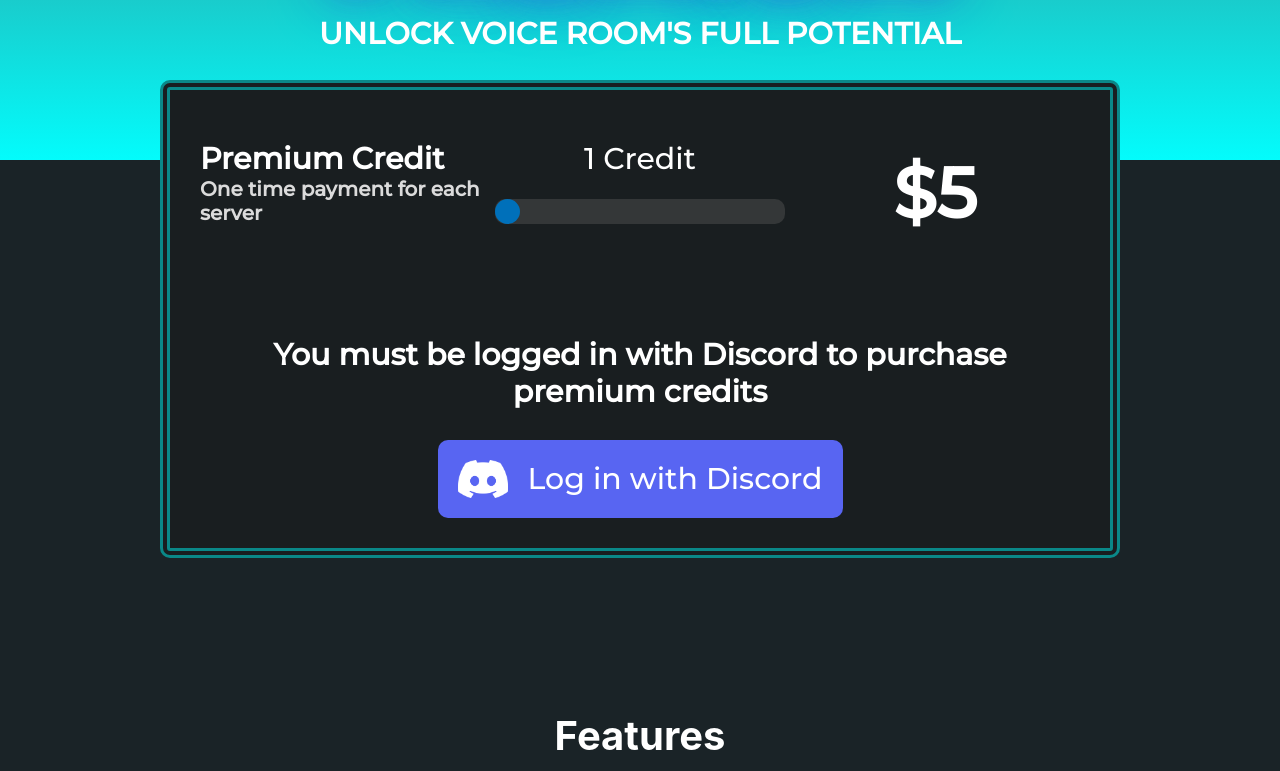
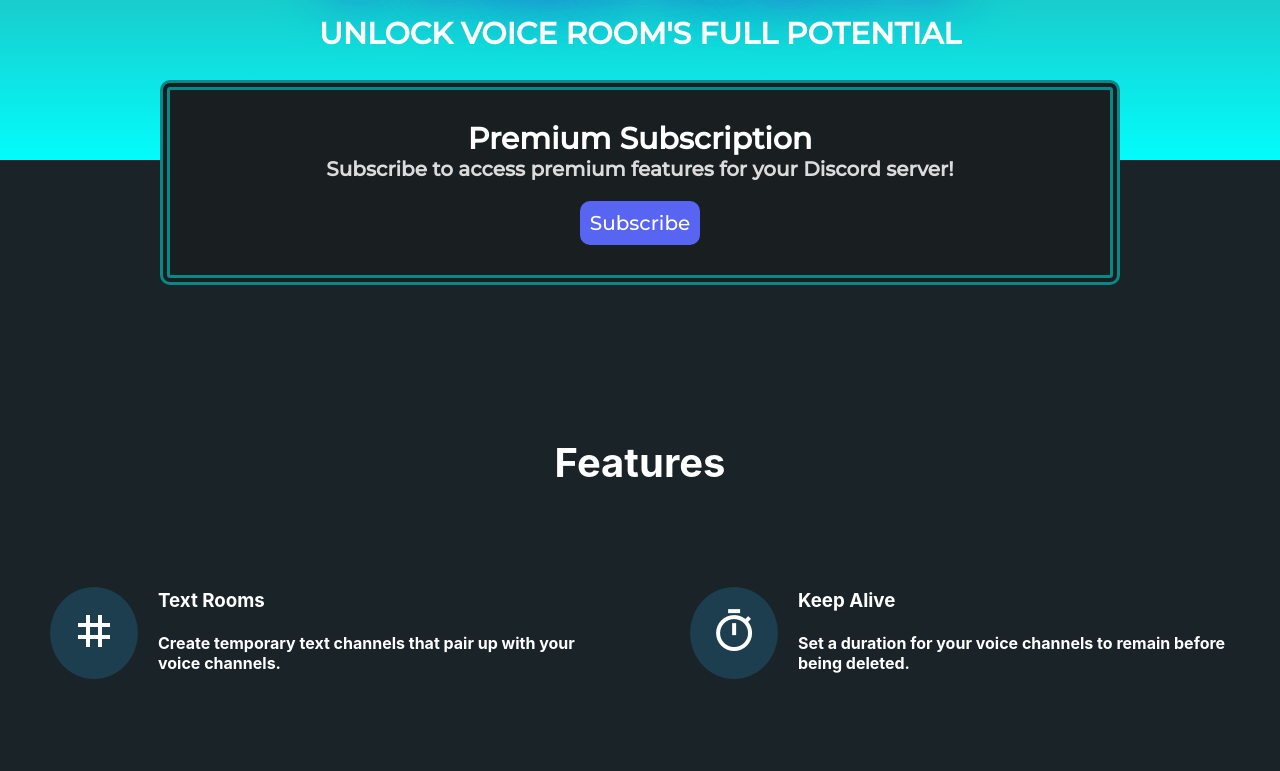
Before and after one commit to okay1204/Voice-Rooms-Site, a React (Create React App) app: page /premium in a window 1280 px wide. Shown: the part 360-1131 px from the top of the page. Built offline with nearby package versions, Linux system fonts and the light colour scheme; what urlencode would draw is missing.

Commit message:
Fix dependencies, change commands, update premium page

```diff
--- a/src/components/footer.js
+++ b/src/components/footer.js
@@ -2,7 +2,6 @@ import '../styles/footer.css'
 
 import WordLogo from '../images/word logo.png'
 import DigitalOcean from './digitalOcean.js';
-import PayPal from './payPal.js';
 
 function Footer() {
     return (
@@ -19,7 +18,6 @@ function Footer() {
 
             <div className='footer-promos'>
                 <DigitalOcean />
-                <PayPal />
             </div>
         </footer>
     )
--- a/src/components/payPal.js
+++ /dev/null
@@ -1,20 +0,0 @@
-function PayPal() {
-
-    return (
-        <table border="0" cellpadding="10" cellspacing="0" align="center">
-            <tr>
-                <td align="center" />
-            </tr>
-            <tr>
-                <td align="center">
-                    {/* eslint-disable-next-line */}
-                    <a href="https://www.paypal.com/c2/webapps/mpp/paypal-popup?locale.x=en_C2" title="Secured by PayPal" onclick="javascript:window.open('https://www.paypal.com/c2/webapps/mpp/paypal-popup?locale.x=en_C2','WIPaypal','toolbar=no, location=no, directories=no, status=no, menubar=no, scrollbars=yes, resizable=yes, width=1060, height=700'); return false;">
-                        <img src="https://www.paypalobjects.com/digitalassets/c/website/marketing/apac/C2/logos-buttons/optimize/logo-center-other-options-blue-secured-pp.png" border="0" alt="Secured by PayPal" />
-                    </a>
-                </td>
-            </tr>
-        </table>
-    )
-}
-
-export default PayPal;
--- a/src/pages/commands.js
+++ b/src/pages/commands.js
@@ -6,32 +6,28 @@ import CommandBox from '../components/commandBox.js'
 
 const COMMANDS = {
     'info': {
-        'tutorial': 'Gives step by step instructions on how to set up the bot.',
-        'help': 'Displays a listing of available commands.',
-        'about': 'Displays general information about the bot.',
-        'promo': 'Provides info on other creations that I\'ve made.',
-        'invite': 'Gives an invite link to add the bot.',
-        'news': 'Latest news on the bot whether it be updates, announcements, or tokens of gratitude.',
-        'website': 'Sends a link to Voice Room\'s website.'
+        'help': 'Displays a setup tutorial, and a list of commands with their descriptions.',
+        'news': 'Latest news from the Voice Rooms developer',
+        'about': 'Learn more about the bot and its features.',
+        'promo': 'Learn more about the developer behind Voice Rooms.',
+        'website': 'Provides a link to Voice Room\'s website.',
+        'invite': 'Provides an invite link to add the bot.',
+        'support': 'Provides an invite link to the Voice Room support server.'
     },
     'settings': {
-        'status': 'Checks if all channels and permissions are set up correctly. If all three have a check mark, you\'re good to go.',
-        'create channel/category': 'Creates a voice channel to create rooms, or a category to put rooms in.',
-        'giveperms on/off': 'Toggles whether or not room owners should have manage channel permissions on their room or not.',
-        'ignorebots on/off': 'Toggles whethere or not bots will be ignored when deciding to delete voice rooms.',
-        'defaultname name': "Sets the default name of a room when it is created. Any occurrence of {name} and {nick} will be replaced with the member's username or server nickname, respectively.",
-        'userlimit newlimit': 'Sets default user limit of created voice rooms.',
-        '💎 create textcategory': 'Creates another category where text channels for voice rooms are created.',
-        '💎 keepalive 0m 0s': 'Sets the duration that channels will live after all members have left before deleting.',
-        '💎 restrictedroles add/remove role': 'Adds or removes roles from the list of restricted roles that cannot create voice rooms.',
-        '💎 restrictedroles list': 'Lists all restricted roles.'
+        'create channel': 'Creates a voice channel for creating new voice rooms within a hall.',
+        'create category': 'Creates a category to put voice rooms in for a hall.',
+        '💎 create textcategory': 'Creates a category to put voice rooms in.',
+        'halls status': 'Checks if a hall is set up correctly.',
+        'halls create': "Creates a new hall.",
+        'halls delete': 'Deletes a hall.',
+        'halls rename': 'Renames a hall.',
+        'halls list': 'Lists all halls.',
+        'halls settings': 'View and adjust hall settings.',
     },
     'premium': {
-        'premium check': 'Checks if the server has premium or not.',
-        'premium credits': 'Checks how many premium credits you own.',
-        'premium grant': 'Uses a premium credit to boost the server to premium! Does not consume your credit.',
-        'premium revoke': 'Revokes premium from the server and frees up a credit that you own.',
-        'premium purchase': 'Gives a link where you can purchase premium credits.'
+        'premium check': 'Checks if this server has premium.',
+        'premium purchase': 'Provides a button to purchase premium.'
     }
 }
 
--- a/src/pages/premium.js
+++ b/src/pages/premium.js
@@ -1,119 +1,16 @@
 import React from 'react'
-import { useCookies } from 'react-cookie'
 import { Helmet } from 'react-helmet'
-import { Redirect } from 'react-router-dom'
 import FeatureBox from '../components/featureBox.js'
-import constants from '../constants'
 import CheckWithArrows from '../images/check with arrows.png'
-import DiscordLogo from '../images/discord logo white.png'
 import Hashtag from '../images/hashtag.png'
-import LoadingWheel from '../images/loading wheel.gif'
 import Lock from '../images/lock.png'
 import Timer from '../images/timer.png'
 import '../styles/premium.css'
 
-const { discord_auth_url } = constants
-
 function Premium(props) {
-
-    const [cookies] = useCookies(['discord_prompt'])
-
-    const credit_cost = '5.00'
-
-    const paypal_client_id = process.env.NODE_ENV === 'development' ? 'AWiiB-0YMKU75CURJJVmpP41WAd4Akc5GgZ3G7ZPunumFGoCO60f0RC83JFJE6R7ngfBfylFYpVaChuy' : 'AY0Whw-7DWlhKjGt5DTHYyMViTDhy5ATHFeBevkx6Wjb29g2oh_ATjkBFN0ERfSQZwZ7ZI9u5X3_CMTJ'
-
-    const [redirect, setRedirect] = React.useState(null)
-    const [quantity, setQuantity] = React.useState(1)
-
-    const total_cost = (parseFloat(credit_cost) * quantity) + '.00'
-
-    let purchase_element = null
-
-    switch (props.discord_user) {
-        case undefined:
-            purchase_element = <img className='purchase-loading-wheel' src={LoadingWheel} alt='Loading'/>
-            break
-
-        case null:
-            purchase_element = (
-                <div className='purchase-discord-login'>
-                    <h3 className='purchase-discord-title'>You must be logged in with Discord to purchase premium credits</h3>
-                    <a className='purchase-discord-login-button' href={discord_auth_url(cookies.discord_prompt)}>
-                        <img src={DiscordLogo} className='purchase-discord-logo' alt='Log in with discord'/>
-                        Log in with Discord
-                    </a>
-                </div>
-            )
-            break
-
-        default:
-            purchase_element = (
-                <div className='paypal-buttons'>
-                    <p className='temporarily-down'>Temporarily down :( <br /> Contact okay__ from the <a href='https://discord.gg/HTMKMhC' target='_blank' rel='noreferrer'>support server</a> if interested</p>
-                    {/* <PayPalButton
-                        amount='5.00'
-                        currency='USD'
-                        shippingPreference='NO_SHIPPING'
-                        options={{
-                            clientId: paypal_client_id
-                            // 'disable-funding': 'credit,card'
-                        }}
-                        style={{
-                            color: 'blue'
-                        }}
-                        custom_id='yes'
-                        createOrder={(data, actions) => (
-                            actions.order.create({
-                                intent: 'CAPTURE',
-                                purchase_units: [
-                                    {
-                                        amount: {
-                                            currency_code: 'USD',
-                                            value: total_cost,
-                                            breakdown: {
-                                                item_total: {
-                                                    currency_code: 'USD',
-                                                    value: total_cost
-                                                }
-                                            }
-                                        },
-                                        description: 'Voice Rooms premium credits to access premium features.',
-                                        soft_descriptor: 'PREMIUM CREDIT',
-                                        items: [
-                                            {
-                                                name: 'Premium Credit',
-                                                unit_amount: {
-                                                    currency_code: 'USD',
-                                                    value: credit_cost
-                                                },
-                                                quantity: String(quantity),
-                                                description: 'Voice Romms premium credit to access premium features.'
-                                            }
-                                        ],
-                                        custom_id: props.discord_user.id
-                                    }
-                                ],
-                                application_context: {
-                                    'brand_name': 'Voice Rooms',
-                                    'shipping_preference': 'NO_SHIPPING'
-                                }
-                            })
-                        )}
-                        onApprove={(data, actions) => {
-
-                            // redirect to thank you page afterwards
-                            setRedirect(`/premium/thanks?order_id=${data.orderID}`)
-                        }}
-                    /> */}
-                </div>
-            )
-            break
-    }
 
     return (
         <main id='premium-body' className='body'>
-
-            {redirect && <Redirect to={redirect} />}
 
             <Helmet>
                 <title>Voice Rooms • Premium</title>
@@ -125,21 +22,11 @@ function Premium(props) {
             </div>
 
             <div className='purchase-section'>
-                <div className='purchase-top'>
-                    <div className='purchase-title-wrapper'>
-                        <h1 className='purchase-title'>Premium Credit</h1>
-                        <h2 className='purchase-subtitle'>One time payment for each server</h2>
-                    </div>
-                    <div className='purchase-quantity-wrapper'>
-                        <span className='quantity-display'>{quantity} Credit{quantity !== 1 && 's'}</span>
-                        <input className="purchase-quantity-slider" type="range" min="1" max="10" defaultValue={quantity} onChange={(e) => {setQuantity(parseInt(e.target.value))}}/>
-                    </div>
-                    <h3 className='purchase-pricing'>${quantity * parseFloat(credit_cost)}</h3>
-                </div>
-                <div className='purchase-bottom'>
-                    {purchase_element}
-                </div>
-
+                <h1 className='purchase-title'>Premium Subscription</h1>
+                <h2 className='purchase-subtitle'>Subscribe to access premium features for your Discord server!</h2>
+                <a className='purchase-button-wrapper' href={process.env.REACT_APP_DISCORD_PREMIUM_URL} target='_blank' rel='noreferrer'>
+                    <button className='purchase-button'>Subscribe</button>
+                </a>
             </div>
 
             <h4 className='premium-features-header'>Features</h4>
@@ -147,28 +34,42 @@ function Premium(props) {
             <div className='features-list'>
                 <FeatureBox
                     title='Text Rooms'
-                    desc='Create temporary text channels that pair up with your voice channels'
+                    desc='Create temporary text channels that pair up with your voice channels.'
                     image_src={Hashtag}
                     alt='Text icon'
                 />
 
                 <FeatureBox
                     title='Keep Alive'
-                    desc='Set a duration of time for your voice channels to remain before being deleted'
+                    desc='Set a duration for your voice channels to remain before being deleted.'
                     image_src={Timer}
                     alt='Timer icon'
                 />
 
                 <FeatureBox
-                    title='Restricted Roles'
-                    desc='Control which roles are not allowed to create voice rooms'
+                    title='Room Numbers'
+                    desc='Put an incrementing number in your voice room name. Ex. Room 1, Room 2, etc.'
+                    image_src={Lock}
+                    alt='Lock icon'
+                />
+
+                <FeatureBox
+                    title='Activity Update'
+                    desc='Have voice rooms automatically update their name to include member activity.'
+                    image_src={Lock}
+                    alt='Lock icon'
+                />
+
+                <FeatureBox
+                    title='More Halls'
+                    desc='Have up to 10 halls in your server for even more customization.'
                     image_src={Lock}
                     alt='Lock icon'
                 />
 
                 <FeatureBox
                     title='More to Come!'
-                    desc='This is only the start, more features are planned to be added to premium! Feel free to reach out in our support server for any suggestions!'
+                    desc='More features are planned for premium. Feel free to reach out in our support server for any suggestions!'
                     image_src={CheckWithArrows}
                     alt='Lock icon'
                 />
--- a/src/styles/premium.css
+++ b/src/styles/premium.css
@@ -50,24 +50,13 @@
     border-radius: 10px;
     border: 10px rgb(10, 136, 136) double;
     background-color: #191e20;
-}
-
-.purchase-top {
-    display: grid;
-    grid-template-columns: 33% 33% 33%;
-
-    justify-content: space-between;
-    width: 100%;
-}
-
-.purchase-title-wrapper {
     color: white;
-    text-align: left;
 }
 
 .purchase-title {
     font-size: 30px;
     margin-bottom: 0;
+    margin: 0 auto;
     font-family: Montserrat, sans-serif;
 }
 
@@ -75,100 +64,35 @@
     color: rgb(219, 219, 219);
     margin-top: 0;
     font-family: Montserrat, sans-serif;
+    margin: 0 auto;
     font-size: 20px;
 }
 
-.purchase-quantity-wrapper {
-    display: flex;
-    flex-direction: column;
-    align-items: center;
+.purchase-button-wrapper {
+    margin: 0 auto;
+    margin-top: 20px;
+    text-decoration: none;
 }
 
-.purchase-quantity-slider {
-    width: 100%;
-    appearance: none;
-    height: 25px;
-    background: #343738;
-    border-radius: 10px;
-    outline: none;
-    transition: opacity .2s;
-}
-
-.quantity-display {
-    color: white;
-    font-family: Montserrat, sans-serif;
-    font-size: 30px;
-    margin: 20px 0;
-}
-
-.purchase-quantity-slider::-webkit-slider-thumb {
-    appearance: none;
-    width: 25px;
-    height: 25px;
-    background: #0070ba;
-    cursor: pointer;
-    border-radius: 50%;
-    transition: transform ease-out 100ms;
-}
-
-.purchase-quantity-slider::-webkit-slider-thumb:hover {
-    transform: scale(1.5, 1.5);
-    box-shadow: 0 0 10px 10px #609aad;
-}
-
-.purchase-bottom {
-    width: 100%;
-}
-
-.paypal-buttons {
-    width: 100%;
-    margin: 0 auto;
-}
-
-.purchase-pricing {
-    color: white;
-    font-family: Montserrat, sans-serif;
-    font-size: 70px;
-    text-transform: uppercase;
-    margin-top: 30px;
-}
-
-.purchase-discord-title {
-    color: white;
-    font-family: Montserrat, sans-serif;
-    font-size: 30px;
-}
-
-.purchase-discord-login-button {
+.purchase-button {
     background-color: #5865F2;
     border: none;
     display: flex;
     width: fit-content;
     align-items: center;
-    margin: 0 auto;
     color: white;
     font-family: Montserrat, sans-serif;
     cursor: pointer;
-    font-size: 30px;
+    font-size: 20px;
     border-radius: 10px;
-    padding: 20px;
-    text-decoration: none;
+    padding: 10px;
 
     transition: all ease 100ms;
 }
 
-.purchase-discord-login-button:hover {
+.purchase-button:hover {
     background-color: #3a46c7;
-    transform: scale(1.1, 1.1);
-}
-
-.purchase-discord-logo {
-    width: 50px;
-    margin-right: 20px;
-}
-
-.purchase-loading-wheel {
-    width: min(100%, 200px);
+    transform: scale(1.02, 1.02);
 }
 
 .premium-features-header {
```
Also changed, not shown: package.json (+13 -5 lines), 2 other files (tests, documents, lock files or other folders).
